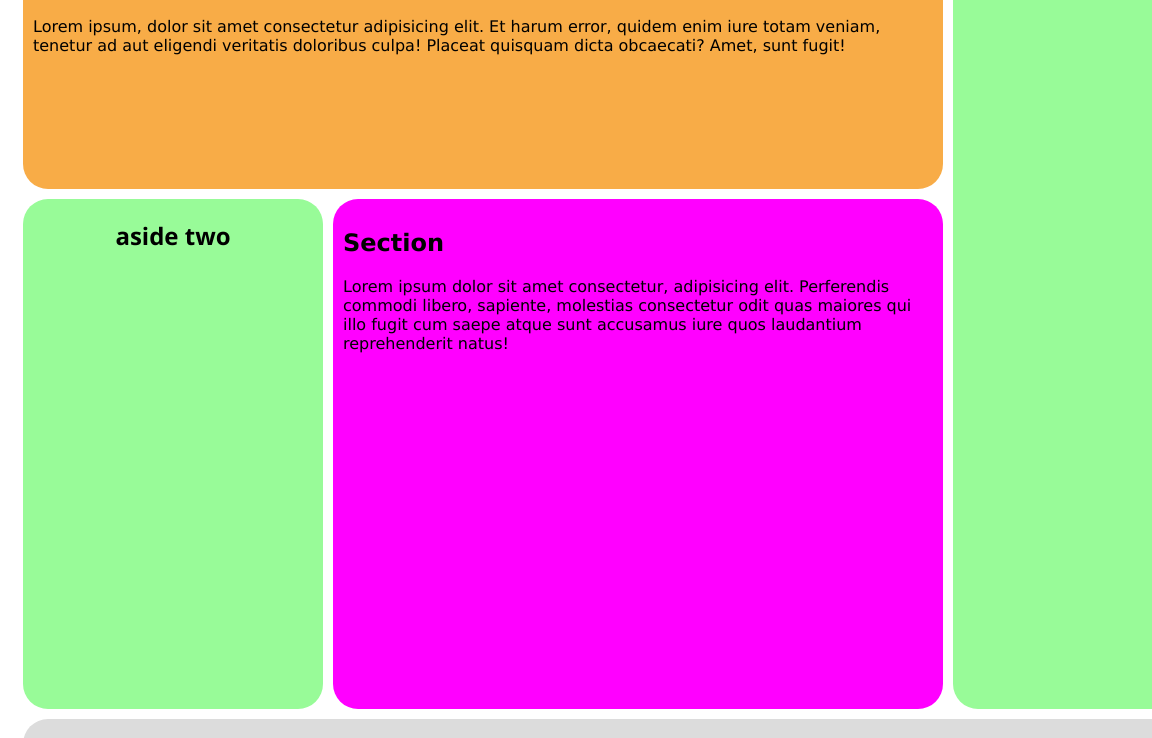
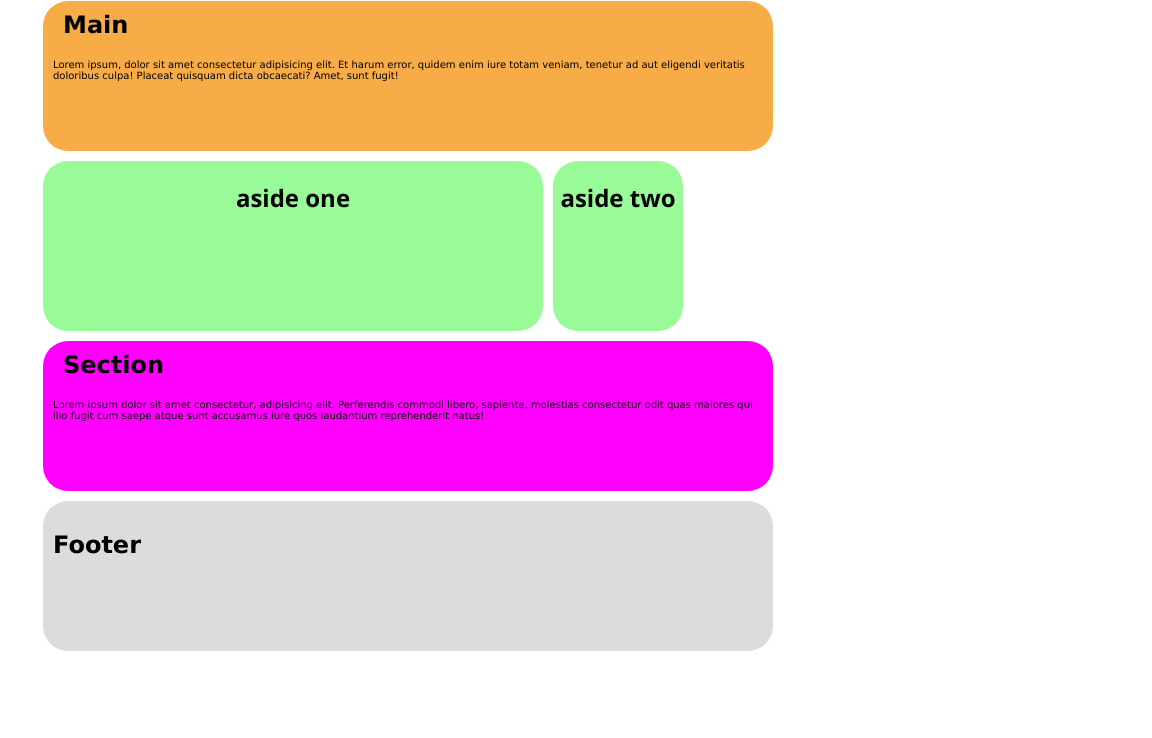
Before and after one commit to Fbw-wd22-e01-Rockstars/uib-layout-grid-meets-flexbox-cockatiella, a plain HTML site: page index.html in a window 768 px wide. Shown: the part 194-932 px from the top of the page, 1152 px wide, since content can reach past the window. After the commit the page ends 880 px from the top, so only its background shows below. Drawn offline with Linux system fonts and the light colour scheme.

Commit message:
responsivity

```diff
--- a/style.css
+++ b/style.css
@@ -83,21 +83,22 @@ footer {
   font-family: Verdana, Geneva, Tahoma, sans-serif;
 }
 
-@media (max-width: 500px) {
+/* Media query mobile */
+
+@media (min-width: 400px) and (max-width: 700px){
   .container {
     display: grid;
     grid-template-columns: 130px 130px 80px;
     grid-template-rows: 150px 150px 80px 80px 150px 150px;
     gap: 10px;
-    margin: 0;
-    padding: 0;
-    max-width: 100%;
+    margin: 20px;
+    width: 800px;
   }
 
   header {
     grid-row: 1/2;
     grid-column: 1/4;
-    font-size: 8px;
+    font-size: 30px;
   }
   nav,
   nav ul {
@@ -143,3 +144,65 @@ footer {
     grid-column: 1/4;
   }
 }
+
+/* Media query tablet */
+
+@media (min-width: 700px) and (max-width: 1024px){
+    .container {
+      display: grid;
+      grid-template-columns: 500px 130px 80px;
+      grid-template-rows: 150px 150px 80px 80px 150px 150px;
+      gap: 10px;
+      margin: 20px;
+      width: 800px;
+    }
+
+    header {
+      grid-row: 1/2;
+      grid-column: 1/4;
+      font-size: 30px;
+    }
+    nav,
+    nav ul {
+      visibility: hidden;
+    }
+    main {
+      grid-row: 2/3;
+      grid-column: 1/4;
+    }
+
+    main h2 {
+      position: relative;
+      bottom: 20px;
+      left: 10px;
+    }
+
+    p {
+      position: relative;
+      bottom: 20px;
+      font-size: 10px;
+    }
+
+    .aside-one {
+      grid-row: 3/5;
+      grid-column: 1/2;
+    }
+    .aside-two {
+      grid-row: 3/5;
+      grid-column: 2/3;
+    }
+    section {
+      grid-row: 5/6;
+      grid-column: 1/4;
+    }
+
+    section h2 {
+      position: relative;
+      bottom: 20px;
+      left: 10px;
+    }
+    footer {
+      grid-row: 6/7;
+      grid-column: 1/4;
+    }
+  }
```
